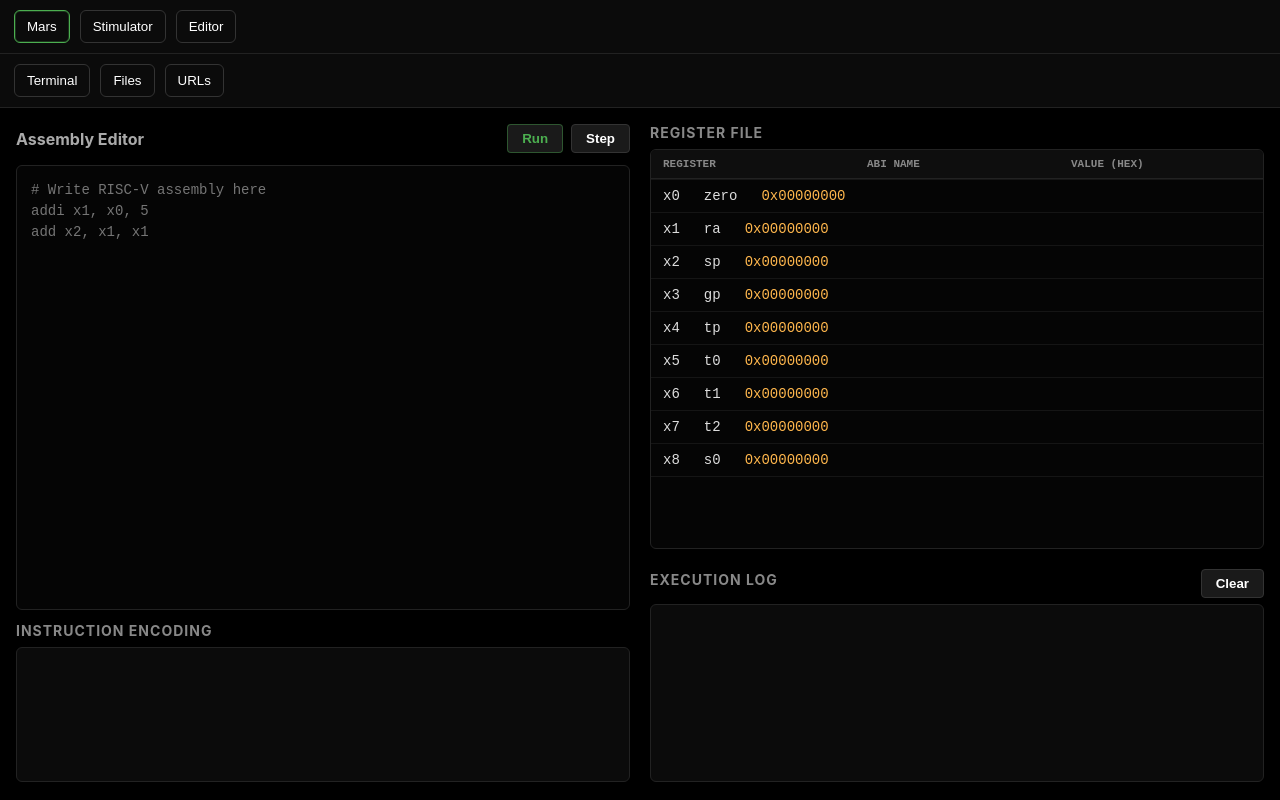
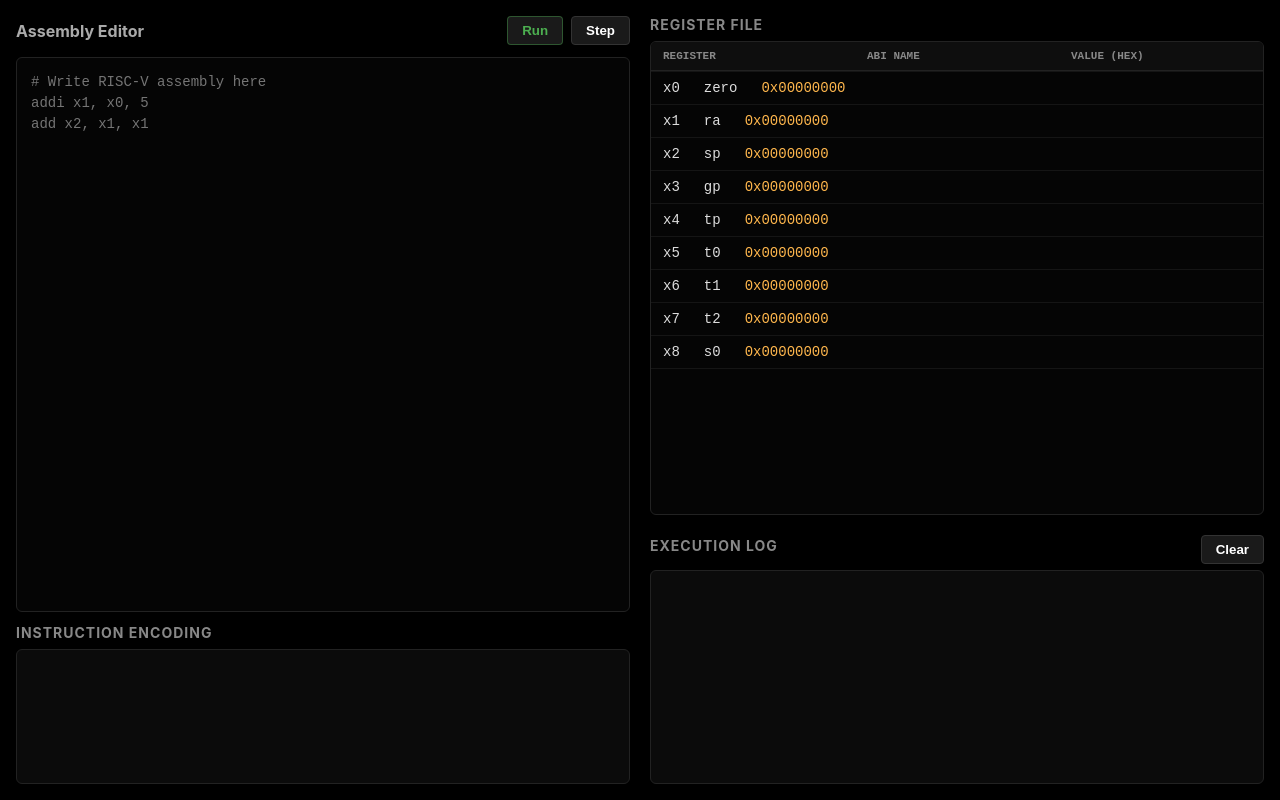
Before and after one commit to ANASSHAIKH-NOOB/RISC-V-R-TYPE-AND-I-TYPE-SIMULATOR, a plain HTML site: page FRONTEND/Index.html in a window 1280 px wide. Drawn offline with Linux system fonts and the light colour scheme.

Commit message:
Update frontend styles and cleanup tests

```diff
--- a/FRONTEND/Index.html
+++ b/FRONTEND/Index.html
@@ -9,19 +9,7 @@
 </head>
 <body>
 
-    <header class="topbar">
-        <nav class="stim-nav">
-            <button class="tab active" data-tab="mars">Mars</button>
-            <button class="tab" data-tab="simulator">Stimulator</button>
-            <button class="tab" data-tab="editor">Editor</button>
-        </nav>
-        <div class="divider"></div>
-        <nav class="term-nav">
-            <button class="tab" data-tab="terminal">Terminal</button>
-            <button class="tab" data-tab="files">Files</button>
-            <button class="tab" data-tab="urls">URLs</button>
-        </nav>
-    </header>
+
 
     <main id="app" class="app">
 
--- a/FRONTEND/Style.css
+++ b/FRONTEND/Style.css
@@ -17,52 +17,16 @@ html, body {
     display: none !important;
 }
 
-.topbar {
-    display: flex;
-    flex-direction: column;
-    background: #0b0b0b;
-    border-bottom: 1px solid #222;
-}
-
-.stim-nav, .term-nav {
-    display: flex;
-    gap: 10px;
-    padding: 10px 14px;
-}
-
-.divider {
-    height: 1px;
-    background: #222;
-}
-
-.tab {
-    background: transparent;
-    color: #ffffff;
-    border: 1px solid #333;
-    padding: 8px 12px;
-    border-radius: 6px;
-    cursor: pointer;
-    transition: all 0.2s ease;
-}
-
-.tab:hover {
-    border-color: #555;
-    background: #111;
-}
-
-.tab.active {
-    border-color: #4caf50;
-    box-shadow: 0 0 0 1px rgba(76, 175, 80, 0.25) inset;
-}
-
 .app {
     padding: 16px;
-    height: calc(100vh - 110px);
+    height: 100vh;
     box-sizing: border-box;
     display: flex;
     flex-direction: column;
     gap: 12px;
 }
+
+
 
 .panel-container {
     display: grid;
--- a/FRONTEND/app.js
+++ b/FRONTEND/app.js
@@ -189,11 +189,6 @@ function clearLog() {
     document.getElementById('log-output').innerHTML = '';
 }
 
-document.querySelectorAll('.tab[data-tab]').forEach(tab => {
-    tab.addEventListener('click', () => {
-        tab.closest('nav').querySelectorAll('.tab').forEach(t => t.classList.remove('active'));
-        tab.classList.add('active');
-    });
-});
+
 
 initRegisterTable();
```
Also changed, not shown: 2 other files.
